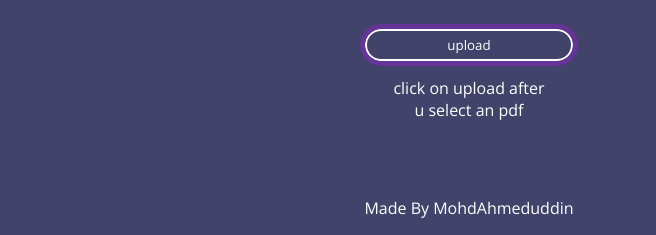
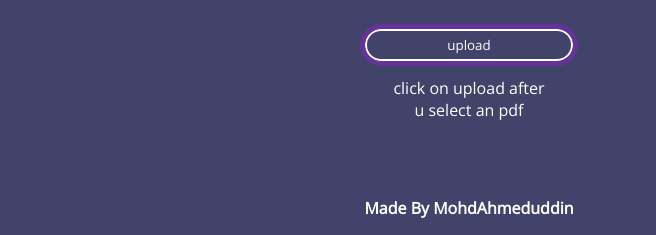
Before and after one commit to alphaone2468/resultchanges, a website: page public/index.html in a window 1280 px wide. Shown: the part 982-1217 px from the top of the page, without its empty margins (171-827 px from the left). Drawn offline with nearby package versions, Linux system fonts and the light colour scheme.

Commit message:
Update index.html

```diff
--- a/public/index.html
+++ b/public/index.html
@@ -148,7 +148,7 @@ can now adjust your subject grades and watch your cgpa change in tandem.
         </div>
 
         </div>
-    <p class="textcenter" >Made By MohdAhmeduddin</p>
+    <p class="textcenter" ><strong>Made By MohdAhmeduddin</strong></p>
     </div>
 </div>
 </div>
```
